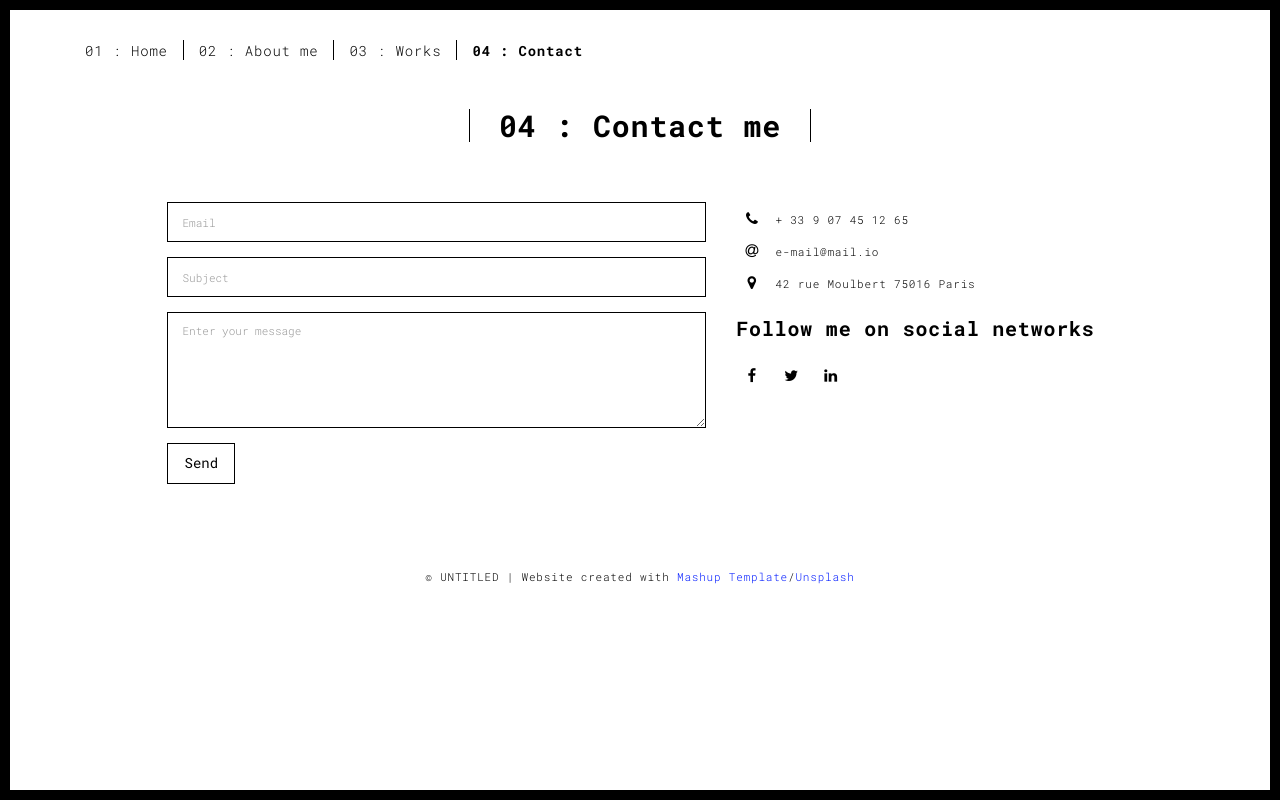
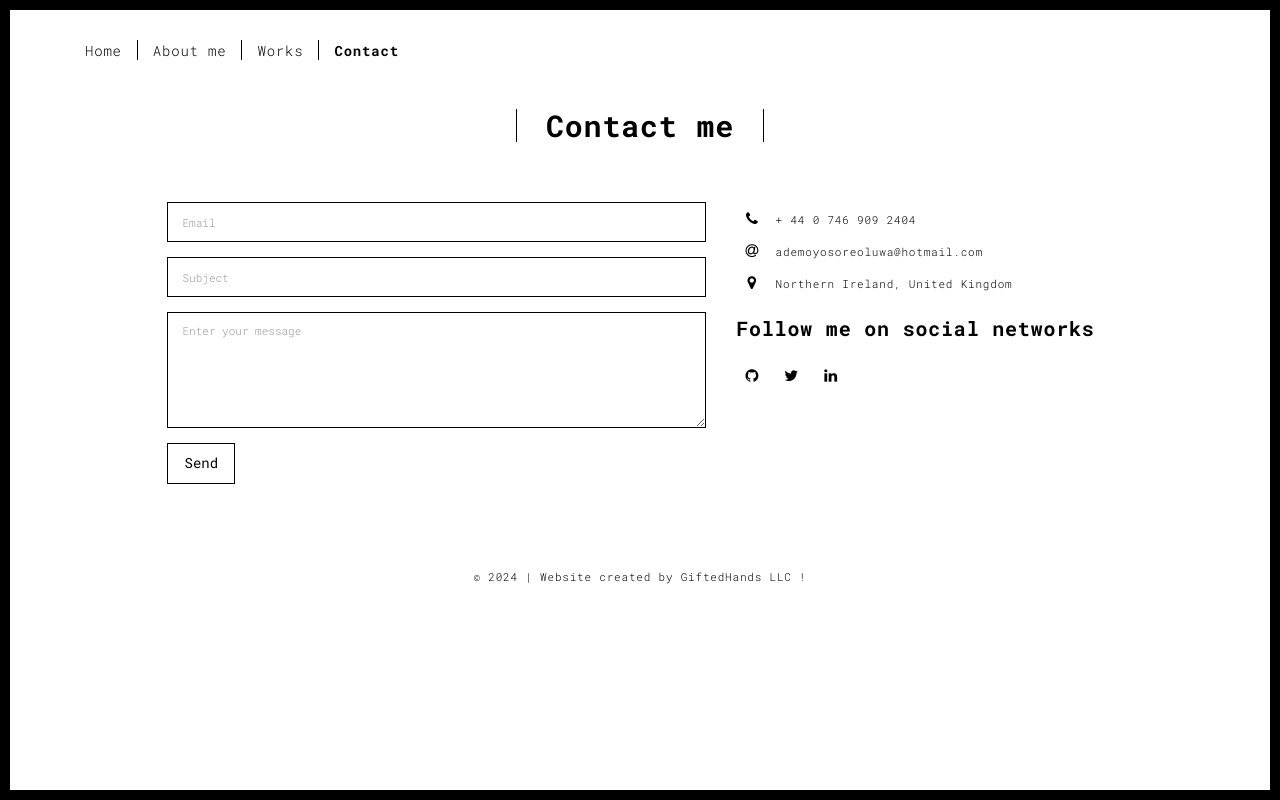
Before and after one commit to ademoyosoreoluwa/portfo, a Flask app: page /contact.html in a window 1280 px wide. Run offline with Flask 3, Linux system fonts and the light colour scheme; some libraries are stand-ins or nearby versions.

Commit message:
Add files via upload

```diff
--- a/templates/contact.html
+++ b/templates/contact.html
@@ -37,10 +37,10 @@
 
       <div class="collapse navbar-collapse" id="navbar-collapse">
         <ul class="nav navbar-nav ">
-          <li><a href="./index.html" title="">01 : Home</a></li>
-          <li><a href="./about.html" title="">02 : About me</a></li>
-          <li><a href="./works.html" title="">03 : Works</a></li>
-          <li><a href="./contact.html" title="">04 : Contact</a></li>
+          <li><a href="./index.html" title="">Home</a></li>
+          <li><a href="./about.html" title="">About me</a></li>
+          <li><a href="./works.html" title="">Works</a></li>
+          <li><a href="./contact.html" title="">Contact</a></li>
         </ul>
 
 
@@ -54,7 +54,7 @@
       <div class="row">
         <div class="col-xs-12">
           <div class="section-container-spacer text-center">
-            <h1 class="h2">04 : Contact me</h1>
+            <h1 class="h2">Contact me</h1>
           </div>
 
           <div class="row">
@@ -79,29 +79,29 @@
                           <span class="fa-icon">
                             <i class="fa fa-phone" aria-hidden="true"></i>
                           </span>
-                          + 33 9 07 45 12 65
+                          + 44 0 746 909 2404
                         </li>
                         <li>
                           <span class="fa-icon">
                             <i class="fa fa-at" aria-hidden="true"></i>
                           </span>
-                          e-mail@mail.io
+                          ademoyosoreoluwa@hotmail.com
                         </li>
                         <li>
                           <span class="fa-icon">
                             <i class="fa fa fa-map-marker" aria-hidden="true"></i>
                           </span>
-                          42 rue Moulbert 75016 Paris
+                          Northern Ireland, United Kingdom
                         </li>
                       </ul>
                       <h3>Follow me on social networks</h3>
-                      <a href="http://www.facebook.com" title="" class="fa-icon">
-                        <i class="fa fa-facebook"></i>
+                      <a href="https://github.com/ademoyosoreoluwa" title="GitHub" class="fa-icon">
+                        <i class="fa fa-github"></i>
                       </a>
-                      <a href="http://www.twitter.com" title="" class="fa-icon">
+                      <a href="https://x.com/ademoyosore" title="Twitter" class="fa-icon">
                         <i class="fa fa-twitter"></i>
                       </a>
-                      <a href="http://www.linkedin.com" title="" class="fa-icon">
+                      <a href="https://www.linkedin.com/in/moyosore-simon-21b6a430/" title="LinkedIn" class="fa-icon">
                         <i class="fa fa-linkedin"></i>
                       </a>
 
@@ -122,7 +122,7 @@
   <div class="container">
     <div class="row">
       <div class="col-xs-12">
-        <p>© UNTITLED | Website created with <a href="http://www.mashup-template.com/" title="Create website with free html template">Mashup Template</a>/<a href="https://www.unsplash.com/" title="Beautiful Free Images">Unsplash</a></p>
+        <p>© 2024 | Website created by GiftedHands LLC !
       </div>
     </div>
   </div>
```
